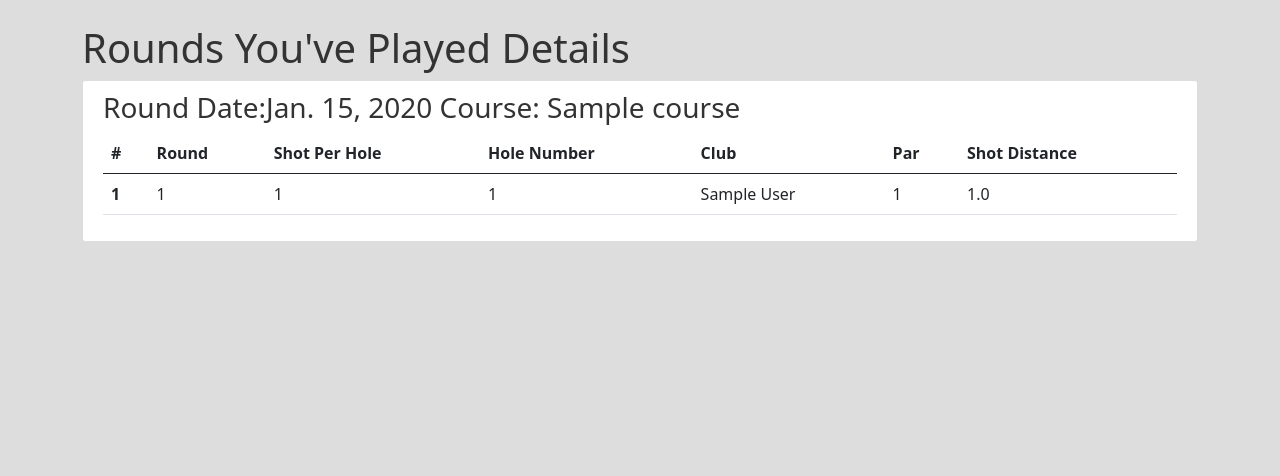
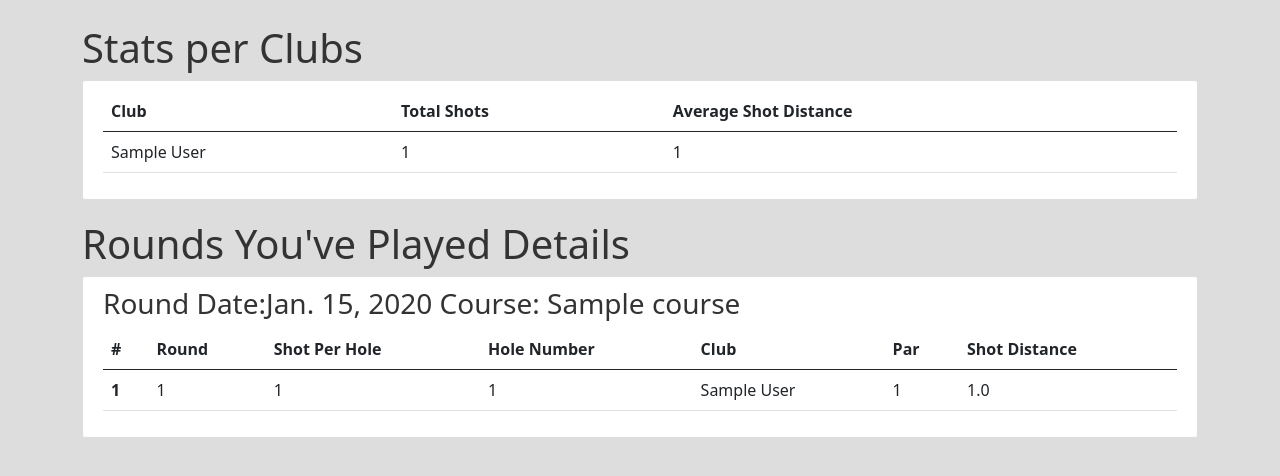
Before and after one commit to Athunder79/Final_project, a Django app: page /rounds/ in a window 1280 px wide. Shown: the part 56-532 px from the top of the page. Run offline with Django 5.2, Linux system fonts and the light colour scheme; a user stored in the database is signed in; tables that the repository leaves empty hold one stand-in row (values such as "Sample post"); some libraries are stand-ins or nearby versions.

Commit message:
add club stats to rounds page and formatting

```diff
--- a/birdie_iview/core/static/style/main.css
+++ b/birdie_iview/core/static/style/main.css
@@ -139,13 +139,13 @@ map {
 }
 
 #map {
-  height: 400px;  /* Adjust the height as needed */
-  width: 100%;     /* Adjust the width as needed */
-    /* Float the map view to the left */
+  height: 700px;
+  width: 100%;
+
 }
 #golf-courses {
-   /* Float the list of golf courses to the right */
-  width: 50%;     /* Adjust the width as needed */
+
+  width: 50%;
 }
 
 .white {
--- a/birdie_iview/core/templates/core/rounds.html
+++ b/birdie_iview/core/templates/core/rounds.html
@@ -5,8 +5,34 @@
 
 {% if user.is_authenticated %}
 
+<!-- Stats per clubs -->
+<h1>Stats per Clubs</h1>
+<div class="content-section">
+    <div id="clubs" class="table-responsive">
+        <table id="clubs-body" class="table">
+            <thead>
+                <tr>
+                    <th scope="col">Club</th>
+                    <th scope="col">Total Shots</th>
+                    <th scope="col">Average Shot Distance</th>
+                </tr>
+            </thead>
+
+            <tbody>
+                {% for club_stat in shots_per_club_all %}
+                <tr>
+                    <td>{{ club_stat.club__club_name }}</td>
+                    <td>{{ club_stat.total_shots }}</td>
+                    <td>{{ club_stat.average_distance }}</td>
+                </tr>
+                {% endfor %}
+            </tbody>
+        </table>
+    </div>
+</div>
+
+
 <h1>Rounds You've Played Details</h1>
-
 {% for round_item in round %}
 <div class="content-section">
     <div id="round" class="table-responsive">
@@ -31,7 +57,7 @@
                     <td>{{ shot.round_id }}</td>
                     <td>{{ shot.shot_num_per_hole }}</td>
                     <td>{{ shot.hole_num }}</td>
-                    <td>{{ shot.club }}</td>
+                    <td>{{ shot.club.club_name }}</td>
                     <td>{{ shot.hole_par }}</td>
                     <td>{{ shot.shot_distance }}</td>
                 </tr>
--- a/birdie_iview/core/views.py
+++ b/birdie_iview/core/views.py
@@ -8,6 +8,7 @@ from django.shortcuts import render, get_object_or_404, redirect
 from django.views.generic import CreateView, ListView
 from django.conf import settings
 from .forms import ShotForm, RoundForm, HoleForm
+from django.db.models import Count, Avg, When, Case
 from .models import Shot, Course, Round, Clubs, Hole
 import googlemaps
 import json
@@ -271,21 +272,26 @@ def mapshots(request):
 
     return JsonResponse (result_list, safe=False)
 
-class ScoreListView(LoginRequiredMixin,ListView):
+class ScoreListView(LoginRequiredMixin, ListView):
     template_name = 'core/rounds.html'
     context_object_name = 'data'
+
     def get_context_data(self, **kwargs):
-            context = super().get_context_data(**kwargs)
-            context['shot'] = Shot.objects.filter(user=self.request.user)
-            context['round'] = Round.objects.filter(user=self.request.user)
-            context['hole'] = Hole.objects.filter(round__user=self.request.user)
-            context['course'] = Course.objects.filter(round__user=self.request.user)
+        context = super().get_context_data(**kwargs)
+        context['round'] = Round.objects.filter(user=self.request.user)
 
-            return context
+        # Query to calculate statistics per club for all shots
+        shots_per_club_all = (
+            Shot.objects.filter(user=self.request.user)
+            .values('club__club_name')
+            .annotate(total_shots=Count('id'), average_distance=Avg('shot_distance'))
+        )
+        context['shots_per_club_all'] = shots_per_club_all
+
+        return context
 
     def get_queryset(self):
-        # Override the get_queryset method
-        return Shot.objects.none()
+        return Shot.objects.filter(user=self.request.user)
 
 class CoreListView(ListView):
     template_name = 'core/home.html'
```
Also changed, not shown: birdie_iview/core/templates/core/base.html (+14 -5 lines), birdie_iview/core/templates/core/find_golf_courses.html (+6 -6 lines), birdie_iview/core/templates/core/hole_details.html (+5 -6 lines).
